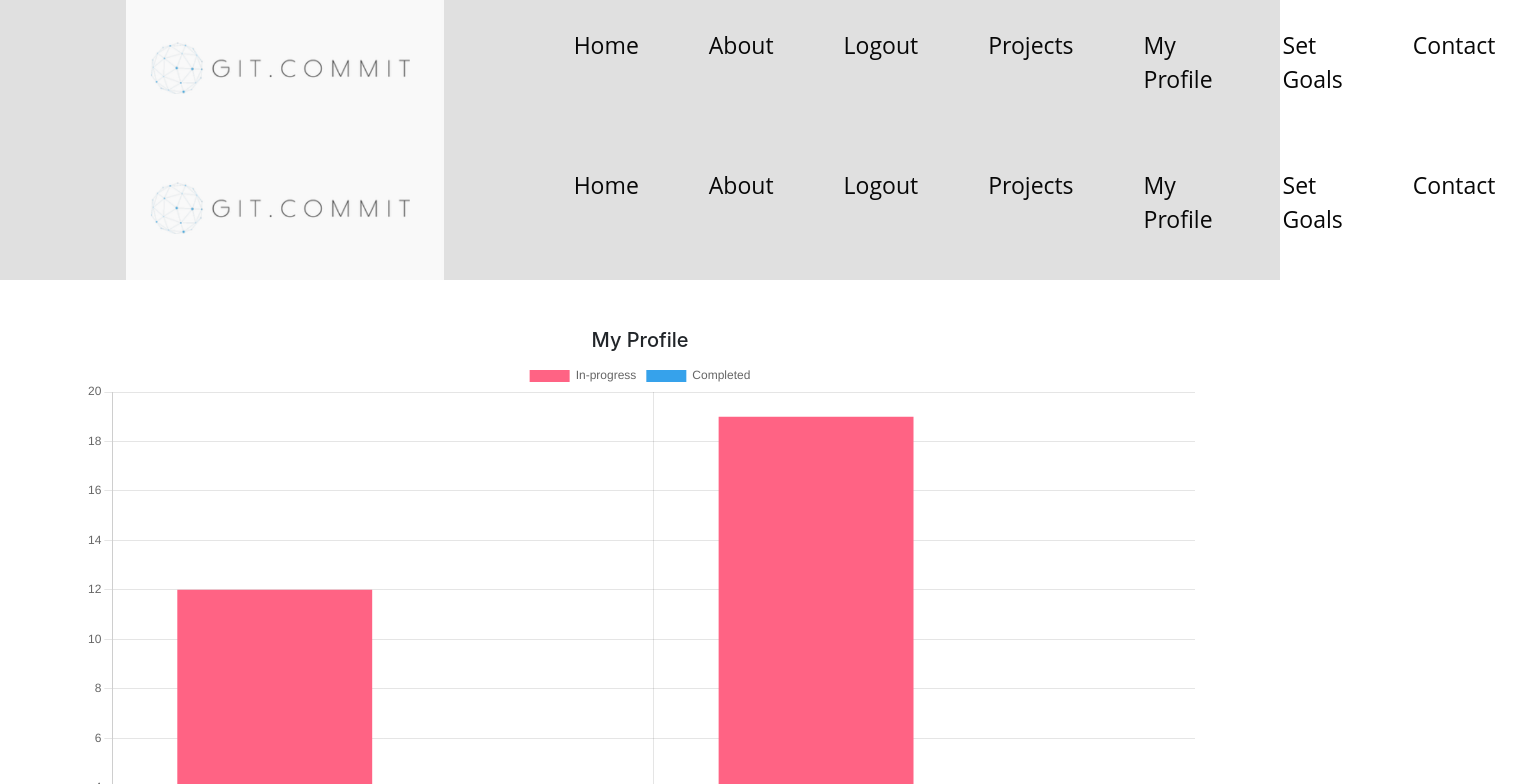
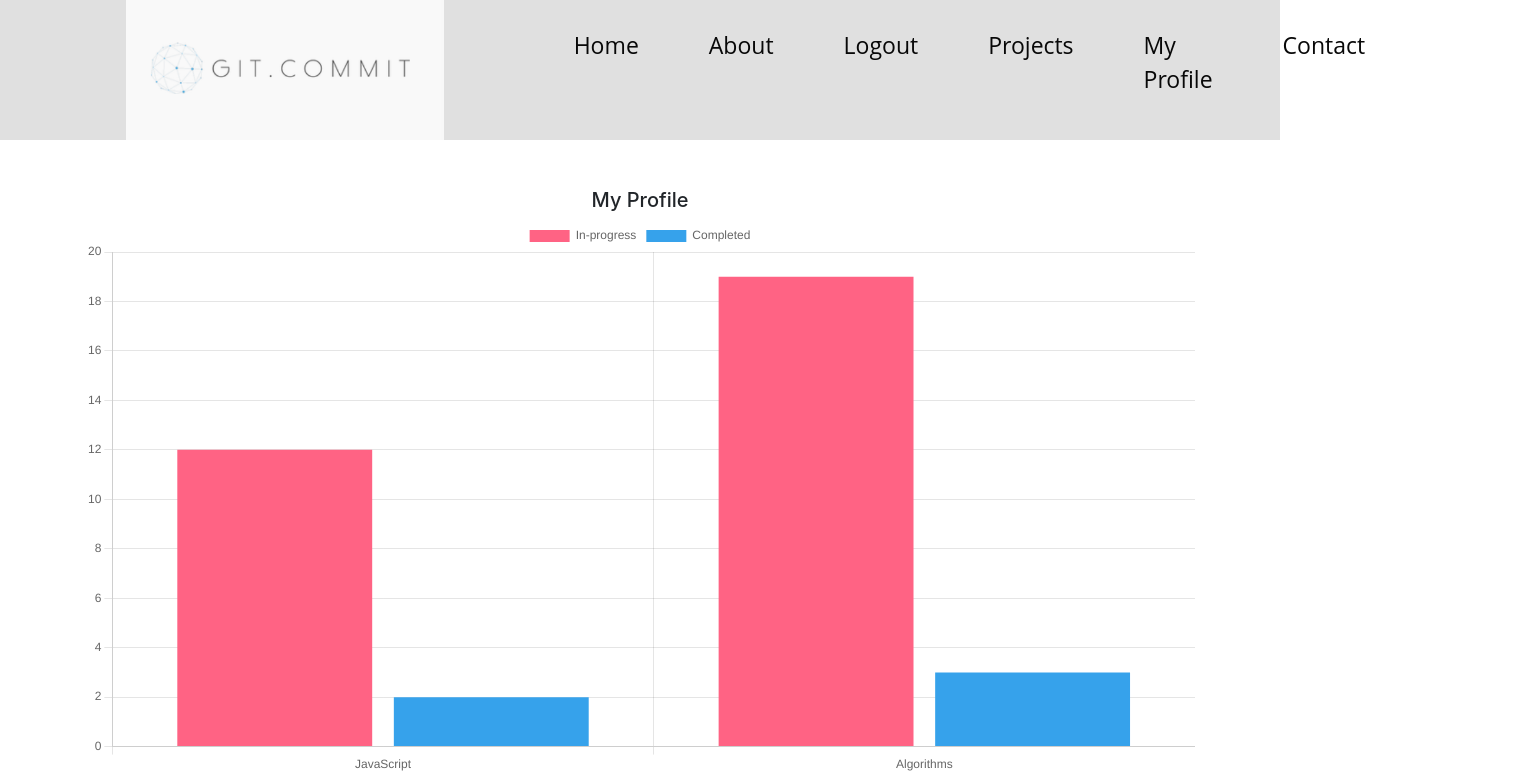
Before and after one commit to Mattyb5000/git-commit-code, a React (Create React App) app in the folder client/: page /profile in a window 1280 px wide. Shown: the top 784 px of the page, 1525 px wide, since content can reach past the window. Built offline with nearby package versions, Linux system fonts and the light colour scheme.

Commit message:
removed double navbar from profile page; removed set goals page; corrected project page links on navbar

```diff
--- a/client/src/components/Navbar1/Navbar1.js
+++ b/client/src/components/Navbar1/Navbar1.js
@@ -20,9 +20,9 @@ function Navbar1() {
         <Link to="/profile" style={{ textDecoration: "none" }}>
           <p className="effect">My Profile</p>
         </Link>
-        <Link to="/goals" style={{ textDecoration: "none" }}>
+        {/* <Link to="/goals" style={{ textDecoration: "none" }}>
           <p className="effect">Set Goals</p>
-        </Link>
+        </Link> */}
         <Link to="/contact" style={{ textDecoration: "none" }}>
           <p className="effect">Contact</p>
         </Link>
--- a/client/src/components/Navbar2/Navbar2.js
+++ b/client/src/components/Navbar2/Navbar2.js
@@ -22,10 +22,10 @@ function Navbar2() {
         <div class="dropdown">
           <p class="effect">Projects</p>
           <div class="dropdown-content">
-            <Link to="/jsproject">
+            <Link to="/jsprojects">
             <a href="#">Javascript</a>
             </Link>
-            <Link to="/algoprojects">
+            <Link to="/algprojects">
             <a href="#">Algorithms</a>
             </Link>
             <Link to="/reactprojects">
@@ -38,9 +38,9 @@ function Navbar2() {
         <Link to="/profile" style={{ textDecoration: "none" }}>
           <p className="effect">My Profile</p>
         </Link>
-        <Link to="/goals" style={{ textDecoration: "none" }}>
+        {/* <Link to="/goals" style={{ textDecoration: "none" }}>
           <p className="effect">Set Goals</p>
-        </Link>
+        </Link> */}
         <Link to="/contact" style={{ textDecoration: "none" }}>
           <p className="effect">Contact</p>
         </Link>
--- a/client/src/pages/Profile.js
+++ b/client/src/pages/Profile.js
@@ -91,7 +91,6 @@ const Profile = () => {
 					</div>
 				</div>
 			</div> */}
-      <Navbar2 />
       <h5 className="pageTitle text-center pt-5">My Profile</h5>
       <div className="container-fluid">
         <div className="row d-flex justify-content-around">
```
